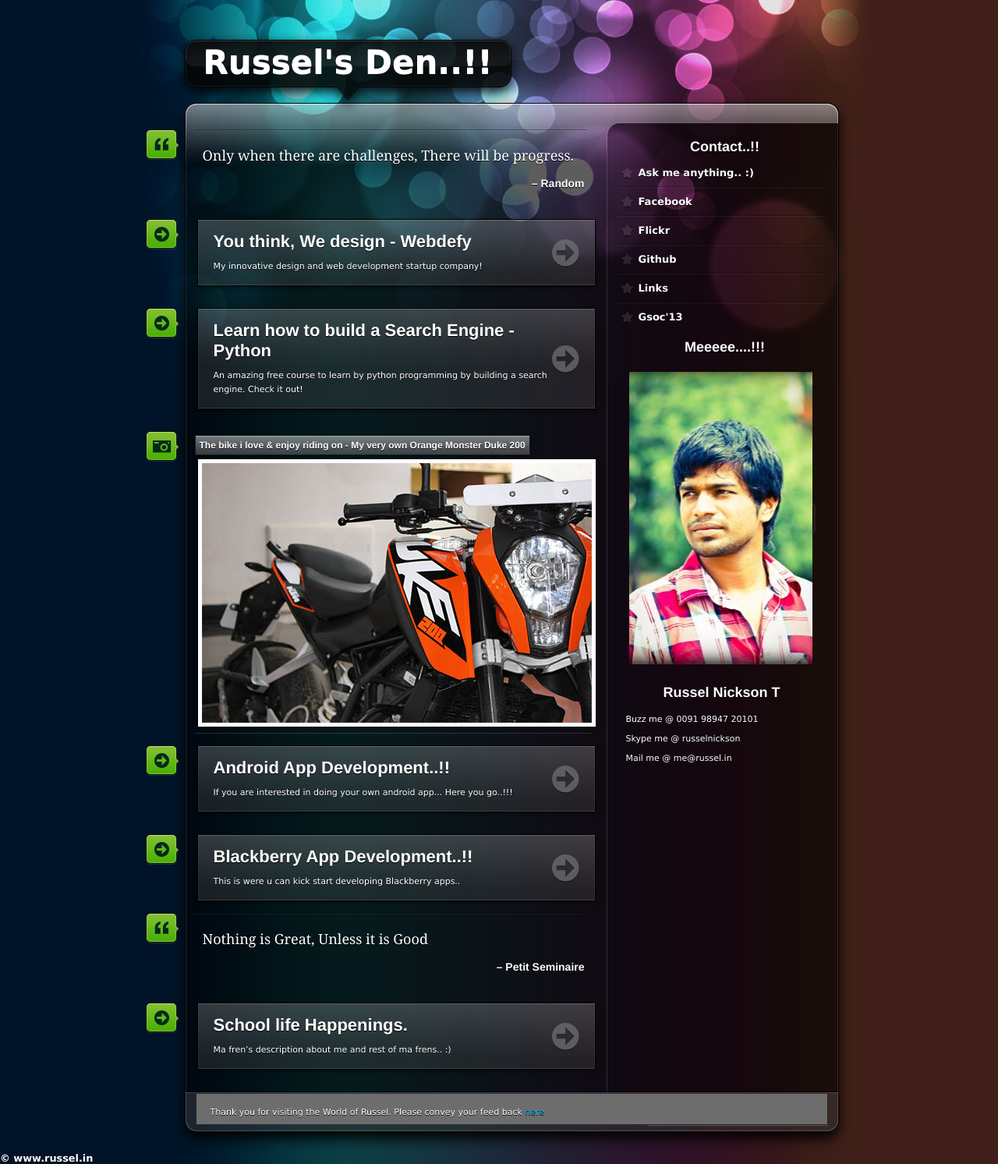
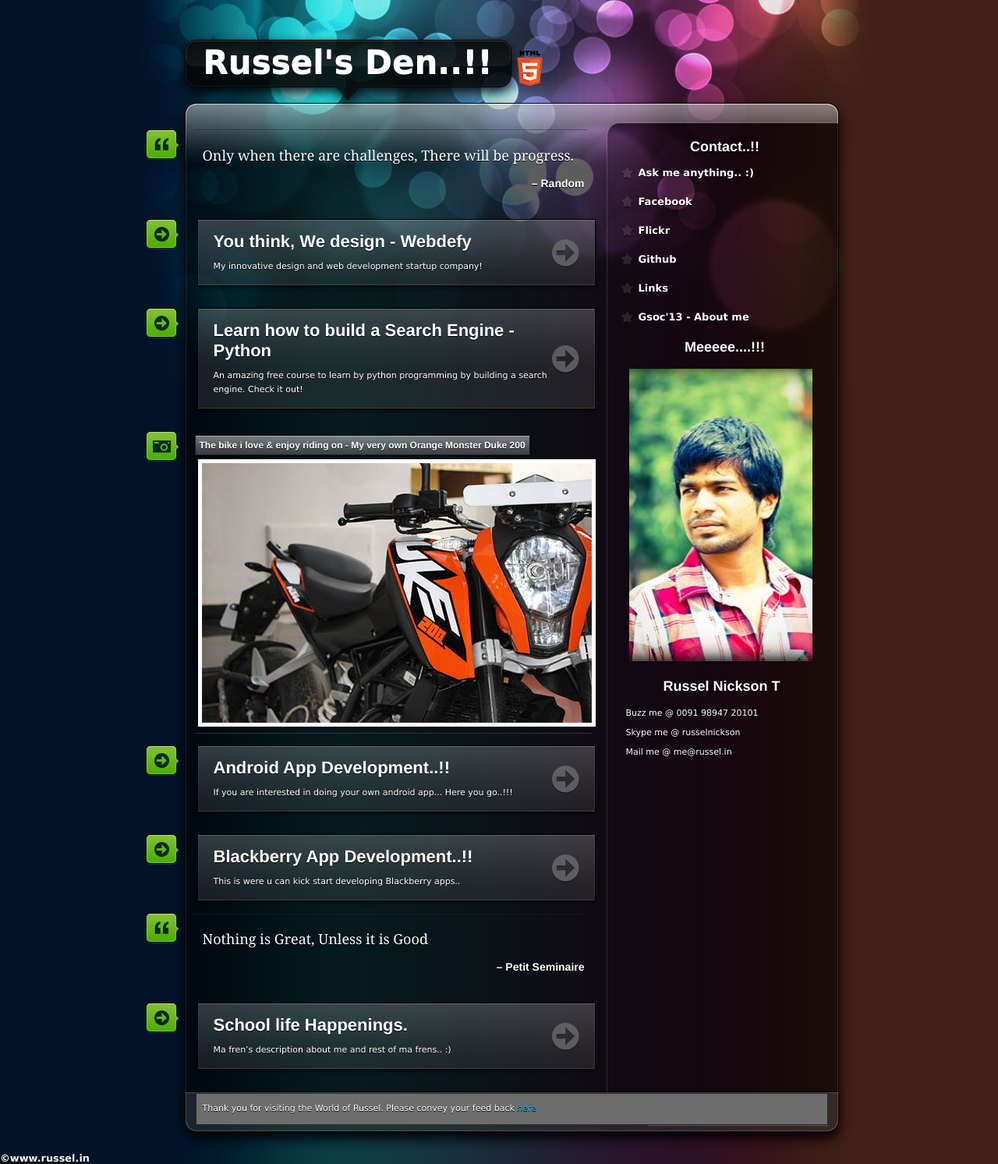
Before and after one commit to russelnickson/russel.in, a plain HTML site: page index.html in a window 1280 px wide. Shown: the whole page at 78% size. Drawn offline with Linux system fonts and the light colour scheme; files that its build step writes are made by us from their sources.

Commit message:
Html5 validated

```diff
--- a/index.html
+++ b/index.html
@@ -1,19 +1,11 @@
-<!DOCTYPE html PUBLIC "-//W3C//DTD XHTML 1.0 Strict//EN"
-	"http://www.w3.org/TR/xhtml1/DTD/xhtml1-strict.dtd">
-<!-- Fluid Theme v1.0, June 22nd 2009, Metalab Design, http://www.metalabdesign.com -->
-<html xmlns="http://www.w3.org/1999/xhtml" lang="en">
+<!DOCTYPE html>
+<html>
   <head>
-	<meta http-equiv="Content-Type" content="text/html; charset=utf-8" />
-	<meta name="viewport" content="width=905, user-scalable=yes" />
-	<meta name="Description" content="" />
+    <meta charset='UTF-8'>
+
 	<title>Russel|Official Website</title>
+
 	<link rel="shortcut icon" href="res/russ.png" />
-    <link rel="alternate" type="application/rss+xml" href="http://links.russel.in/rss" />
-
-
-    <meta name="res/image:BackgroundBackground" content="">
-    <meta name="text:Disqus Shortname" content="" />
-    <meta name="if:Enable endless scrolling" content="1">
 
     <style type="text/css" media="screen">
 
@@ -35,10 +27,6 @@
 
         	    background: #000 url(res/background-body-repeat.png) repeat-y top center;
 
-
-
-
-
         	color:#fff;
         	font-size:11px;
         	font-family:  "Lucida Grande", "Lucida Sans", "Lucida Sans Unicode", Geneva, Verdana, sans-serif ;
@@ -50,7 +38,6 @@
         	padding-left:28px;
         	padding-right:28px;
         	margin:0 auto;
-        	position:relative;
         	overflow:hidden;
 
         	    background: url(res/background-top.jpg) no-repeat top center;
@@ -261,8 +248,23 @@
 
         }
         #sidebar ul#following img{
-        	padding:4px;
-        	background: url(res/background-following-portrait.png) no-repeat center right;
+        	margin-left:4px;
+        }
+
+		#sidebar ul#following2{
+        	margin-left:5px;
+        }
+
+        #sidebar ul#following2  li {
+        	float:left;
+        	padding-top:12px;
+        	padding-left:6px;
+        	padding-right:6px;
+
+        }
+        #sidebar ul#following2 img{
+        	margin-left:4px;
+
         }
 
 
@@ -496,8 +498,9 @@
         /* POST: TEXT */
 
         .post.text{
-        	padding-left:10px;
-        	width:500px;
+        	padding-left:40px;
+			padding-top:15px;
+        	width:800px;
         }
 
         .post.text p{
@@ -869,39 +872,28 @@
             max-width: 100%;
         }
 
-        #disqus_tres/hread #dsq-content #dsq-new-post.dsq-post-area h3,
-        #disqus_tres/hread #dsq-content #dsq-new-post.dsq-post-area .dsq-dc-logo,
-        #disqus_tres/hread #dsq-content td.dsq-request-user-name small,
-        #disqus_tres/hread #dsq-content td.dsq-request-user-stats,
-        #disqus_tres/hread #dsq-content .dsq-sharing-options,
-        #disqus_tres/hread #dsq-content .dsq-comments-title,
-        #disqus_tres/hread #dsq-content .dsq-options,
-        #disqus_tres/hread #dsq-content .dsq-tres/hread-settings,
-        #disqus_tres/hread #dsq-content .dsq-comments-title,
-        #disqus_tres/hread #dsq-content .dsq-comments-title h3 {
-            display: none;
+		.html5 img {
+        	position:absolute;
+			margin-top:65px;
+			margin-left:20px;
+			width:45px;
 		}
 
-        #disqus_tres/hread a {
-            font-weight:bold;
-        	text-decoration:none;
-        	color:#fff;
-        }
 
     </style>
-
-	<style type="text/css"></style>
-	<link rel="stylesheet" href="res/main.css" type="text/css" media="screen" title="no title" charset="utf-8"/>
-<meta http-equiv="x-dns-prefetch-control" content="off"/></head>
+</head>
 
 <body>
 <div id="wrap">
 	<div id="title"><h1><a href="http://www.russel.in/">Russel's Den..!!</a></h1><b class="left"></b><b class="right"></b></div>
-
+	<div class="html5">
+		<img src="res/html5.png" alt="HTML5" />
+	</div>
 	<div id="container-top"></div>
 	<div id="container">
 		<div id="content">
 			<div id="posts"><!-- posts-start -->
+
 				<div class="post quote">
 					<div class="postinfo">
 						<a href="http://links.russel.in/post/2171623622/nothing-is-great-unless-it-is-good" class="type">Quote</a>
@@ -910,13 +902,10 @@
 					<span class="attribution">&#8211; Random</span>
 				</div><!-- .post -->
 
-
-
 				<div class="post link">
 					<div class="postinfo">
 						<a href="http://www.webdefy.org" class="type">Link</a>
 					</div><!-- .postinfo -->
-
 					<div class="postcontainer">
 						<a href="http://www.webdefy.org" class="postlink" >You think, We design - Webdefy <span></span></a>
 						<div class="description">
@@ -926,8 +915,6 @@
 					</div><!-- .postcontainer -->
 					<br class="clear" />
 				</div><!-- .post -->
-
-
 
 				<div class="post link">
 					<div class="postinfo">
@@ -942,13 +929,6 @@
 					</div><!-- .postcontainer -->
 					<br class="clear" />
 				</div><!-- .post -->
-
-
-
-
-
-
-
 
 				<div class="post photo">
 					<div class="postinfo">
@@ -965,7 +945,6 @@
 					<br class="clear" />
 				</div><!-- .post -->
 
-
 				<div class="post link">
 					<div class="postinfo">
 						<a href="http://developer.android.com/index.html" class="type">Link</a>
@@ -980,7 +959,6 @@
 					<br class="clear" />
 				</div><!-- .post -->
 
-
 				<div class="post link">
 					<div class="postinfo">
 						<a href="http://aasims.wordpress.com/2009/09/22/blackberry-application-development-introduction/" class="type">Link</a>
@@ -994,7 +972,6 @@
 					</div><!-- .postcontainer -->
 				</div><!-- .post -->
 
-
 				<div class="post quote">
 					<div class="postinfo">
 						<a href="http://links.russel.in/post/2171623622/nothing-is-great-unless-it-is-good" class="type">Quote</a>
@@ -1002,8 +979,6 @@
 					<p>Nothing is Great, Unless it is Good</p>
 					<span class="attribution">&#8211; Petit Seminaire</span>
 				</div><!-- .post -->
-
-
 
 				<div class="post link">
 					<div class="postinfo">
@@ -1018,57 +993,35 @@
 					</div><!-- .postcontainer -->
 					<br class="clear" />
 				</div><!-- .post -->
+				<!-- posts-end -->
+			</div><!-- #posts -->
 
-
-
-
-		<!-- posts-end --></div><!-- #posts -->
 			<div id="sidebar">
-
-
-		<h2><center>Contact..!!</center></h2>
-
-
+				<h2 style="text-align:center;">Contact..!!</h2>
 				<ul class="links">
-			<li><span><a target="_blank" href="http://links.russel.in/ask">Ask me anything.. :)</a></span></li>
-            <li><span><a target="_blank" href="http://www.facebook.com/russelnickson">Facebook</a></span></li>
-            <li><span><a target="_blank" href="http://www.flickr.com/photos/rusnic">Flickr</a></span></li>
-			<li><span><a target="_blank" href="https://github.com/russelnickson">Github</a></span></li>
-			<li><span><a target="_blank" href="http://links.russel.in/">Links</a></span></li>
-			<li><span><a target="_blank" href="http://www.russel.in/gsoc2013">Gsoc'13</a></span></li>
+					<li><a target="_blank" href="http://links.russel.in/ask">Ask me anything.. :)</a></li>
+					<li><a target="_blank" href="http://www.facebook.com/russelnickson">Facebook</a></li>
+					<li><a target="_blank" href="http://www.flickr.com/photos/rusnic">Flickr</a></li>
+					<li><a target="_blank" href="https://github.com/russelnickson">Github</a></li>
+					<li><a target="_blank" href="http://links.russel.in/">Links</a></li>
+					<li><a target="_blank" href="http://www.russel.in/gsoc2013/about-me">Gsoc'13 - About me</a></li>
 				</ul>
-
-
-
-
-		<h2><center>Meeeee....!!!</center></h2>
-
+				<h2 style="text-align:center;">Meeeee....!!!</h2>
 				<ul id="following">
-		<li><span><img src="res/image.jpeg" width="235" height="375" alt="Meeeee...!!" /></span></li>
-		<li style="margin-left:-15px;"><h2><center>Russel Nickson T</center></h2></li>
+					<li><img src="res/image.jpeg" width="235" height="375" alt="Meeeee...!!" /></li>
+					<li style="margin-left:-15px; text-align:center;"><h2>Russel Nickson T</h2></li>
 				</ul>
-
-		<ul id="following">
-		<li><span><center>Buzz me @ 0091 98947 20101<center></span></li>
-		<li><center>Skype me @ russelnickson</center></li>
-		<li><center>Mail me @ me@russel.in</center></li>
+				<ul id="following2">
+					<li>Buzz me @ 0091 98947 20101</li>
+					<li>Skype me @ russelnickson</li>
+					<li>Mail me @ me@russel.in</li>
 				</ul>
-
-
-
-
 			</div>
 		</div><!-- #content -->
 	</div><!-- #container -->
 	<div id="container-bottom">
-		<div class ="post text" style = "margin-top:20px; margin-left:40px"
-			<p>Thank you for visiting the World of Russel. Please convey your feed back <a href="http://links.russel.in/ask">here</a></p>
-		</div>
-	</div>
-
+		<p class="post text">Thank you for visiting the World of Russel. Please convey your feed back <a href="http://links.russel.in/ask">here</a>
+	</div><!-- #container-bottom -->
 </div><!-- wrap -->
-
-  <h3>&#169 www.russel.in<h3>
-
-
+<h3>&#169;www.russel.in</h3>
 </html>
```
Also changed, not shown: res/html5.png (added). Lines whose indentation alone changed are shown as unchanged.
